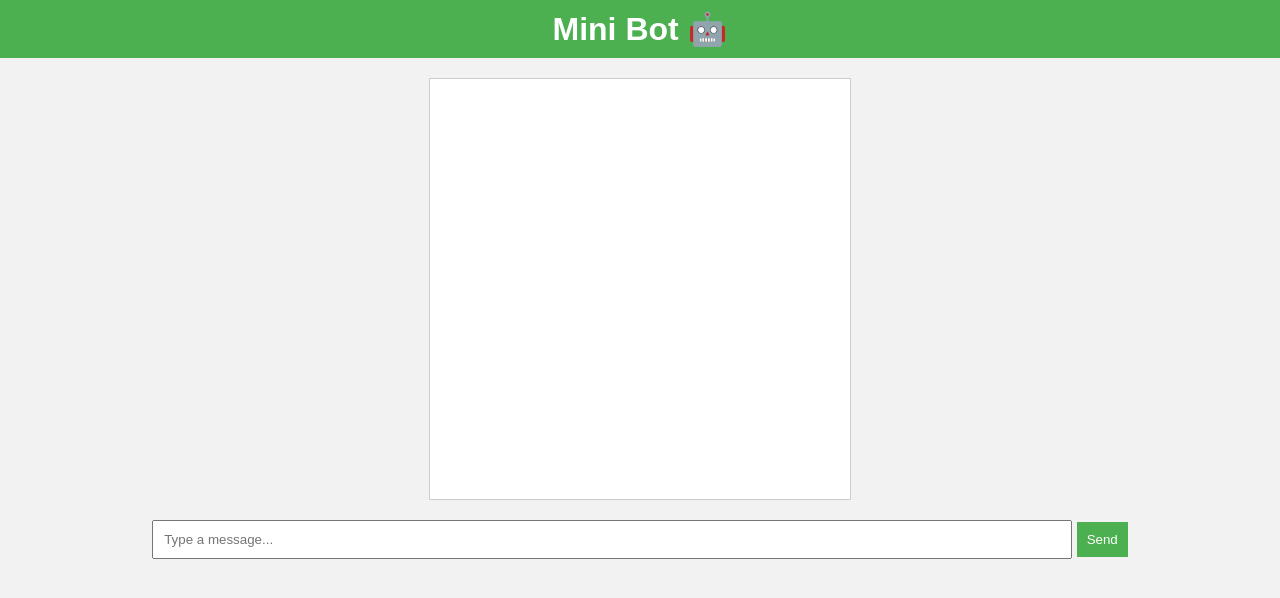
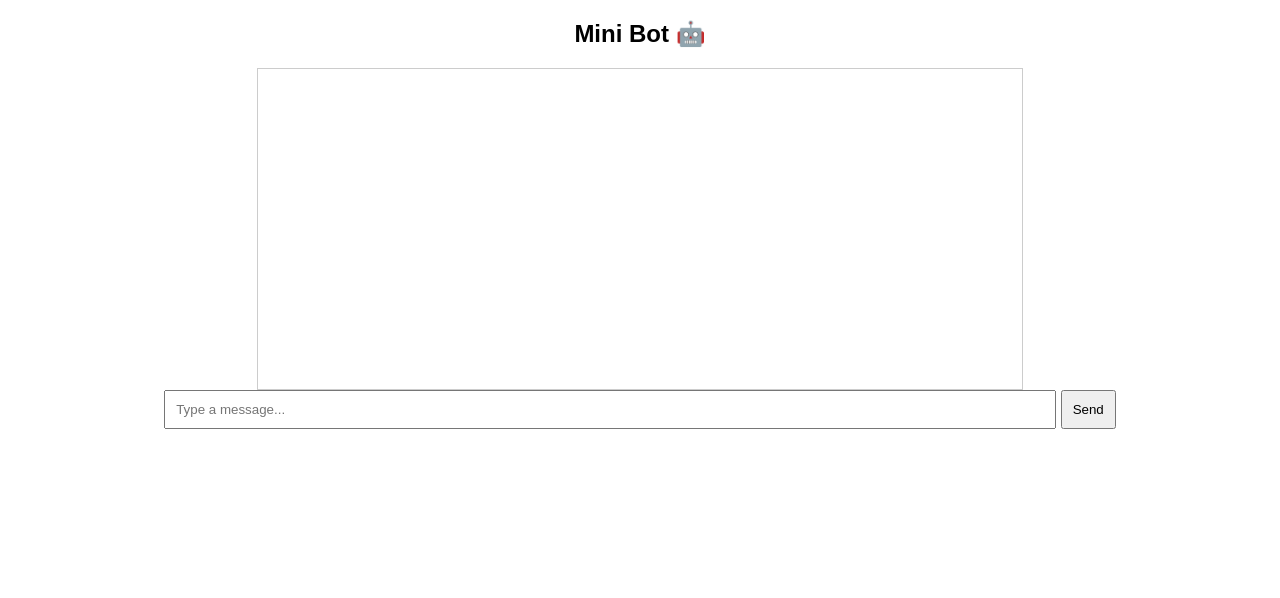
Before and after one commit to dhanpal6886544/Mini-bot, a Flask app: page / in a window 1280 px wide. Shown: the top 598 px of the page. Run offline with Flask 3, Linux system fonts and the light colour scheme.

Commit message:
Update index.html

```diff
--- a/templates/index.html
+++ b/templates/index.html
@@ -1,78 +1,40 @@
 <!DOCTYPE html>
 <html>
 <head>
-  <meta charset="utf-8">
     <title>Mini Bot 🤖</title>
     <style>
-    body {
-      font-family: Arial, sans-serif;
-      background: #f2f2f2;
-      text-align: center;
-      margin: 0;
-      padding: 0;
-    }
-    h1 {
-      background: #4CAF50;
-      color: white;
-      padding: 10px;
-      margin: 0;
-    }
-    #chatbox {
-      width: 90%;
-      max-width: 400px;
-      height: 400px;
-      border: 1px solid #ccc;
-      margin: 20px auto;
-      background: white;
-      padding: 10px;
-      overflow-y: auto;
-    }
-    #userInput {
-      width: 70%;
-      padding: 10px;
-    }
-    #sendBtn {
-      padding: 10px;
-      background: #4CAF50;
-      color: white;
-      border: none;
-      cursor: pointer;
-    }
+        body { font-family: Arial, sans-serif; text-align: center; margin: 20px; }
+        #chatbox { border: 1px solid #ccc; width: 60%; margin: auto; height: 300px; overflow-y: auto; padding: 10px; }
+        input { width: 70%; padding: 10px; }
+        button { padding: 10px; }
     </style>
 </head>
 <body>
-  <h1>Mini Bot 🤖</h1>
+    <h2>Mini Bot 🤖</h2>
     <div id="chatbox"></div>
-  <input id="userInput" type="text" placeholder="Type a message..." />
-  <button id="sendBtn">Send</button>
+    <input type="text" id="message" placeholder="Type a message...">
+    <button onclick="sendMessage()">Send</button>
 
     <script>
-    const chatbox = document.getElementById("chatbox");
-    const userInput = document.getElementById("userInput");
-    const sendBtn = document.getElementById("sendBtn");
+        async function sendMessage() {
+            let message = document.getElementById("message").value;
+            let chatbox = document.getElementById("chatbox");
 
-    function addMessage(sender, text) {
-      let msg = document.createElement("p");
-      msg.innerHTML = `<b>${sender}:</b> ${text}`;
-      chatbox.appendChild(msg);
-      chatbox.scrollTop = chatbox.scrollHeight;
-    }
+            chatbox.innerHTML += "<p><b>You:</b> " + message + "</p>";
 
-    sendBtn.onclick = async () => {
-      let message = userInput.value;
-      if (!message) return;
-      addMessage("You", message);
-      userInput.value = "";
+            let formData = new FormData();
+            formData.append("message", message);
 
             let response = await fetch("/chat", {
                 method: "POST",
-        headers: { "Content-Type": "application/json" },
-        body: JSON.stringify({ message })
+                body: formData
             });
 
             let data = await response.json();
-      addMessage("Bot", data.reply);
-    };
+            chatbox.innerHTML += "<p><b>Bot:</b> " + data.reply + "</p>";
+
+            document.getElementById("message").value = "";
+        }
     </script>
 </body>
 </html>
```
Lines whose indentation alone changed are shown as unchanged.
